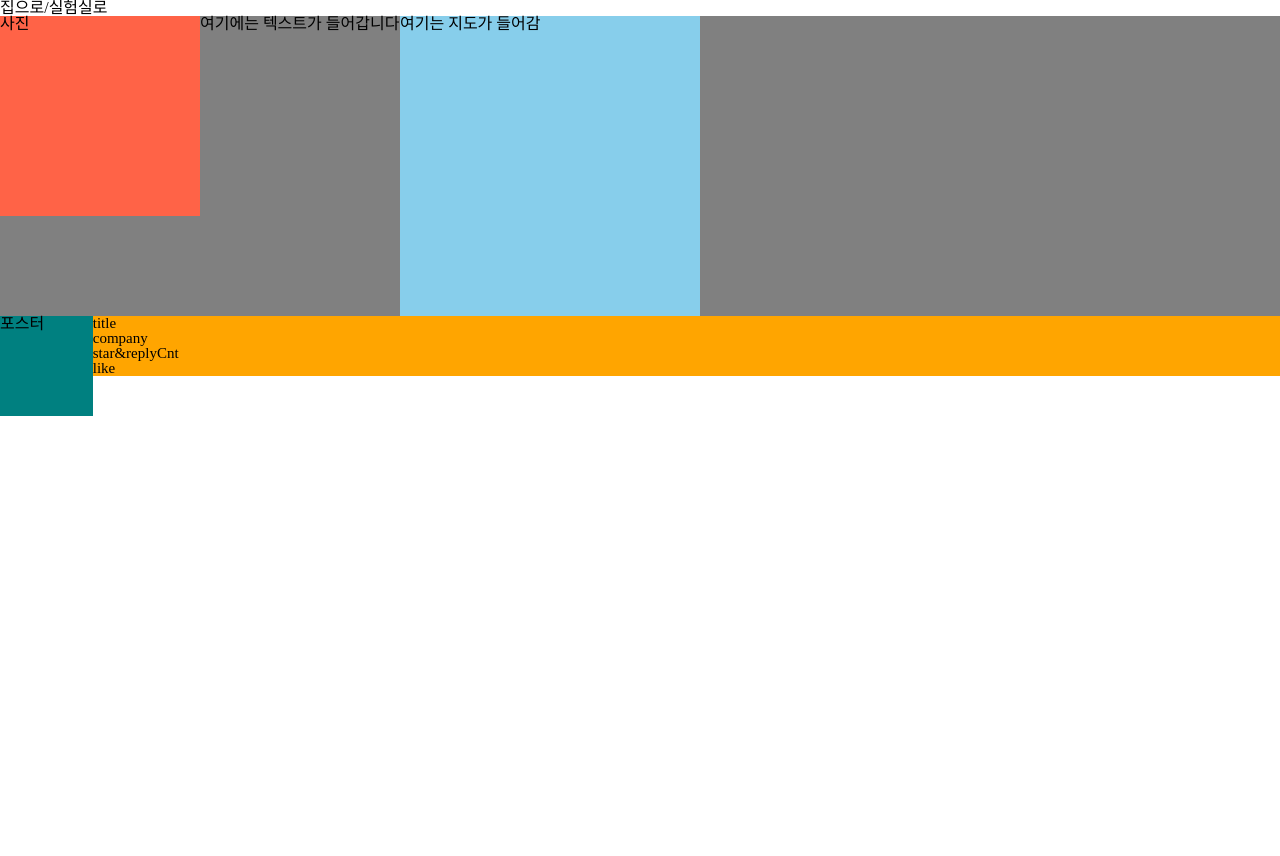
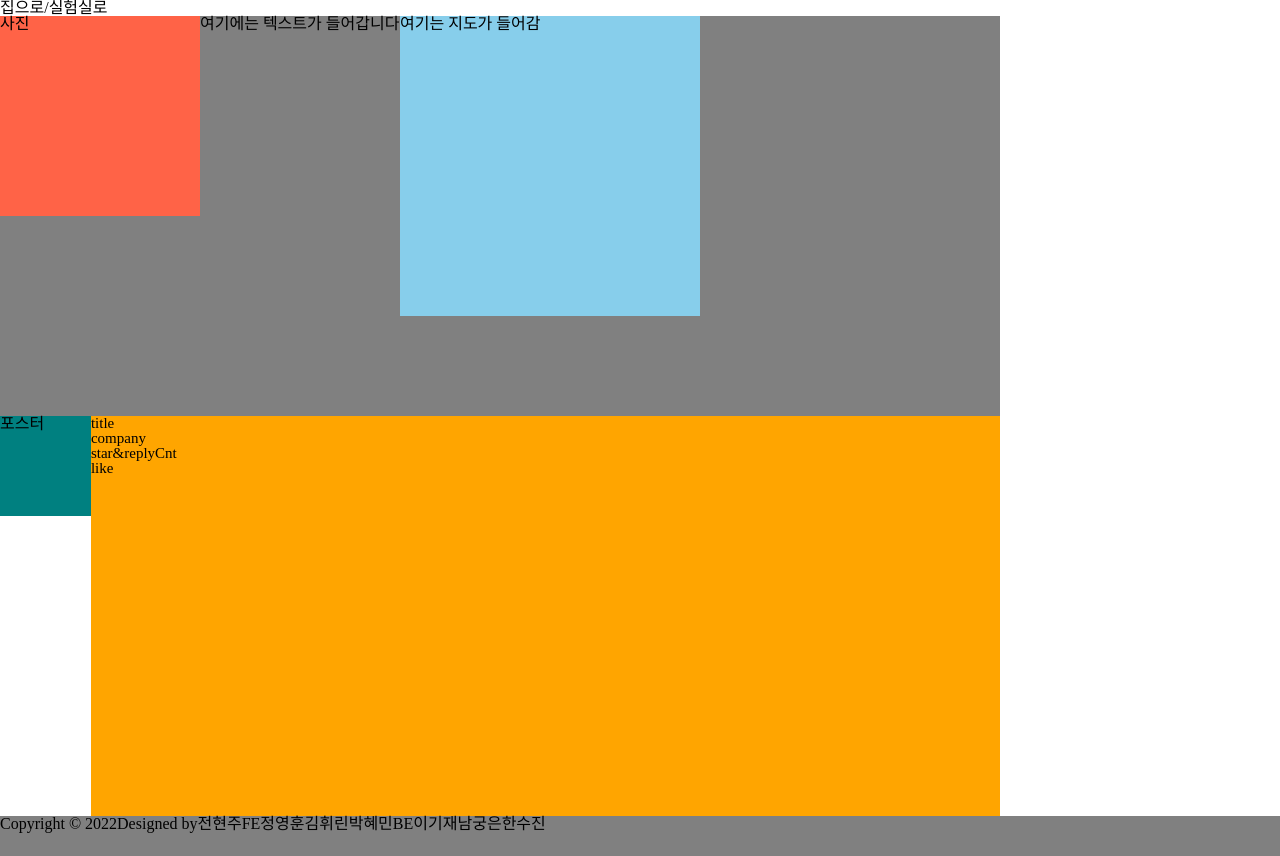
Before and after one commit to il-tal/il-tal_front, a React (Create React App) app: page /company/1 in a window 1280 px wide. Before the commit the page ends 800 px from the top, so only its background shows below. Built offline with nearby package versions, Linux system fonts and the light colour scheme.

Commit message:
🚚 Chore: Layout 파일 이동, 함수 추가 (내용참조)
Layout 파일 이동으로 인한 Layout 참조 파일들 변경
Footer 추가 하면서 Shared 폴더로 변경
[함수 추가]
진행도를 Bar 로 표시하는 함수 (ProgressBar)
시간 표기 관련 함수 ( TimeFormater )

```diff
--- a/src/Router/Router.js
+++ b/src/Router/Router.js
@@ -10,6 +10,7 @@ import CompanyPage from "../page/CompanyPage";
 
 
 import Test from "../page/Test";
+import Footer from "../components/shared/Footer";
 
 const Router = () => {
   return (
@@ -25,7 +26,7 @@ const Router = () => {
         <Route path="*" element={<ErrorPage />}/>
         <Route path="/test" element={<Test />}/>
       </Routes>
-
+      <Footer />
     </BrowserRouter>
   )
 };
--- /dev/null
+++ b/src/components/shared/Footer.jsx
@@ -0,0 +1,41 @@
+import styled from "styled-components";
+
+const Footer = () => {
+  const clorose = "https://github.com/clorose";
+  const Hwirin_Kim = "https://github.com/Hwirin-Kim";
+  const hyemin0901 = "https://github.com/hyemin0901";
+  const Liam_Geni = "https://github.com/Liam-Geni";
+  const ggggraceful = "https://github.com/ggggraceful";
+  const soojin_dev = "https://github.com/soojin-dev";
+  return (
+    <Container>
+      <STFooter>
+        Copyright &copy; 2022
+        <li>Designed by </li>
+        <li>전현주</li>
+        <li>FE</li>
+        <li onClick={() => window.open(clorose)}>정영훈</li>
+        <li onClick={() => window.open(Hwirin_Kim)}>김휘린</li>
+        <li onClick={() => window.open(hyemin0901)}>박혜민</li>
+        <li>BE</li>
+        <li onClick={() => window.open(Liam_Geni)}>이기재</li>
+        <li onClick={() => window.open(ggggraceful)}>남궁은</li>
+        <li onClick={() => window.open(soojin_dev)}>한수진</li>
+      </STFooter>
+    </Container>
+  );
+};
+
+export default Footer;
+
+const Container = styled.div`
+  height: auto;
+  min-height: 5vh;
+  background-color: gray;
+`;
+
+const STFooter = styled.ul`
+  display: flex;
+  flex-direction: row;
+  position: relative;
+`;
--- a/src/layout/Layout.jsx
+++ b/src/components/shared/Layout.jsx
@@ -6,10 +6,9 @@ function Layout({ children }) {
 export default Layout;
 
 const STLayout = styled.div`
-  width: 100%;
-  height: 100%;
+  width: 1000px;
+  height: 100vh;
   display: flex;
   flex-direction: column;
   align-items: center;
-  gap: 20px;
 `;
--- a/src/page/CompanyPage.js
+++ b/src/page/CompanyPage.js
@@ -1,4 +1,4 @@
-import Layout from "../layout/Layout";
+import Layout from "../components/shared/Layout";
 import CompanyList from "../components/company/CompanyList";
 const CompanyPage= () => {
     return (
--- a/src/page/DetailCompanyPage.js
+++ b/src/page/DetailCompanyPage.js
@@ -1,4 +1,4 @@
-import Layout from "../layout/Layout";
+import Layout from "../components/shared/Layout";
 import DetailCompany from "../components/detailCompany/DetailCompany";
 const DetailCompanyPage= () => {
     return (
--- a/src/page/DetailThemePage.js
+++ b/src/page/DetailThemePage.js
@@ -1,4 +1,4 @@
-import Layout from "../layout/Layout";
+import Layout from "../components/shared/Layout";
 import DetailTheme from "../components/detailTheme/DetailTheme";
 const DetailThemePage = () => {
     return (
--- a/src/page/MyPage.js
+++ b/src/page/MyPage.js
@@ -1,6 +1,11 @@
 import MyInfo from "../components/mypage/MyInfo";
+import Layout from "../components/shared/Layout";
 
 const MyPage = () => {
-    return <MyInfo />;
-}
-  export default MyPage;
+  return (
+    <Layout>
+      <MyInfo />
+    </Layout>
+  );
+};
+export default MyPage;
--- a/src/page/ThemePage.js
+++ b/src/page/ThemePage.js
@@ -1,7 +1,11 @@
-import ThemeList from "../components/theme/ThemeList"
+import Layout from "../components/shared/Layout";
+import ThemeList from "../components/theme/ThemeList";
 
 const ThemePage = () => {
-    return <ThemeList />;
-
-  }
-  export default ThemePage ;
+  return (
+    <Layout>
+      <ThemeList />
+    </Layout>
+  );
+};
+export default ThemePage;
```
Also changed, not shown: src/page/MainPage.js (+4 -4 lines), src/utils/progressBar.jsx (added, +46 -0 lines), src/utils/timeFormater.js (added, +28 -0 lines).
